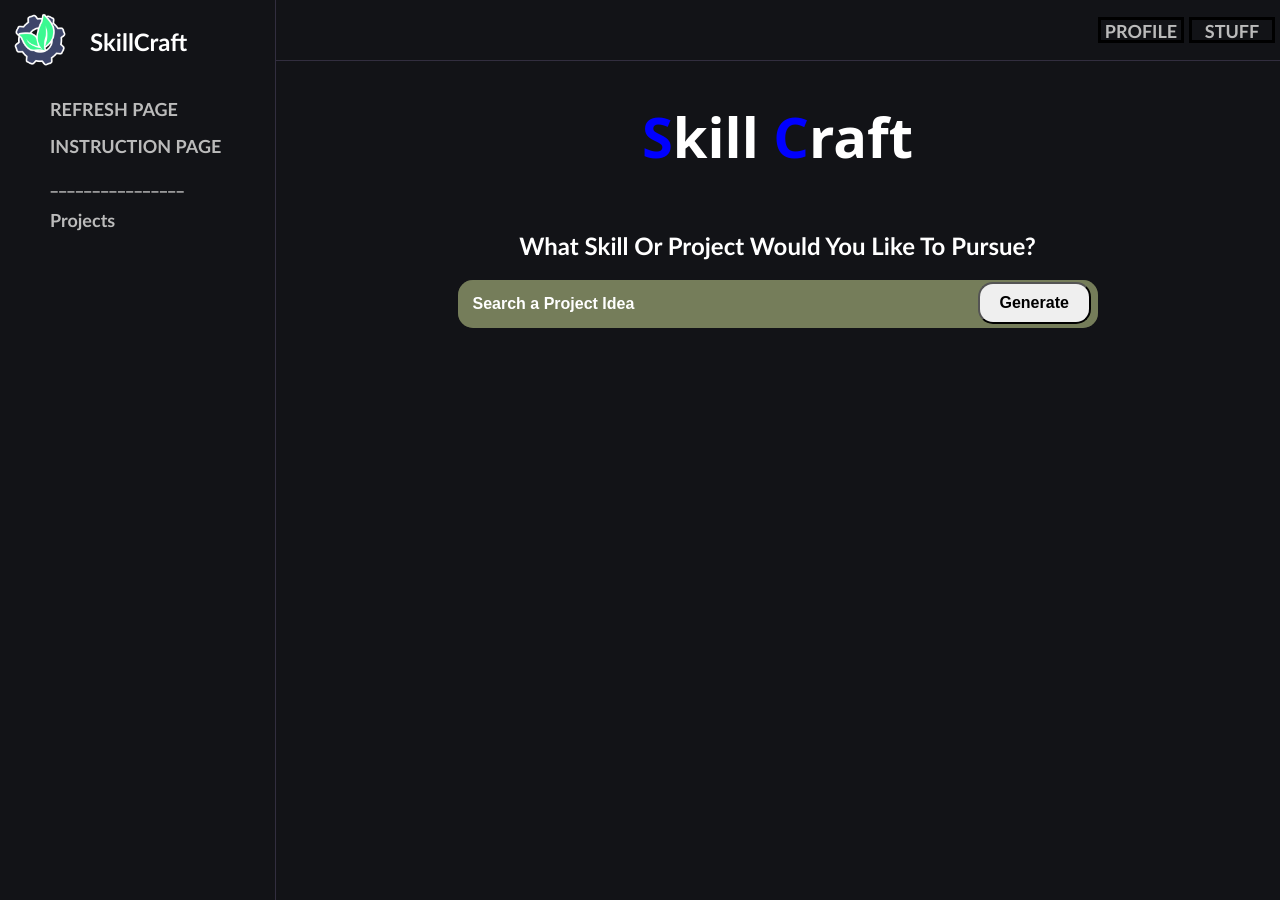
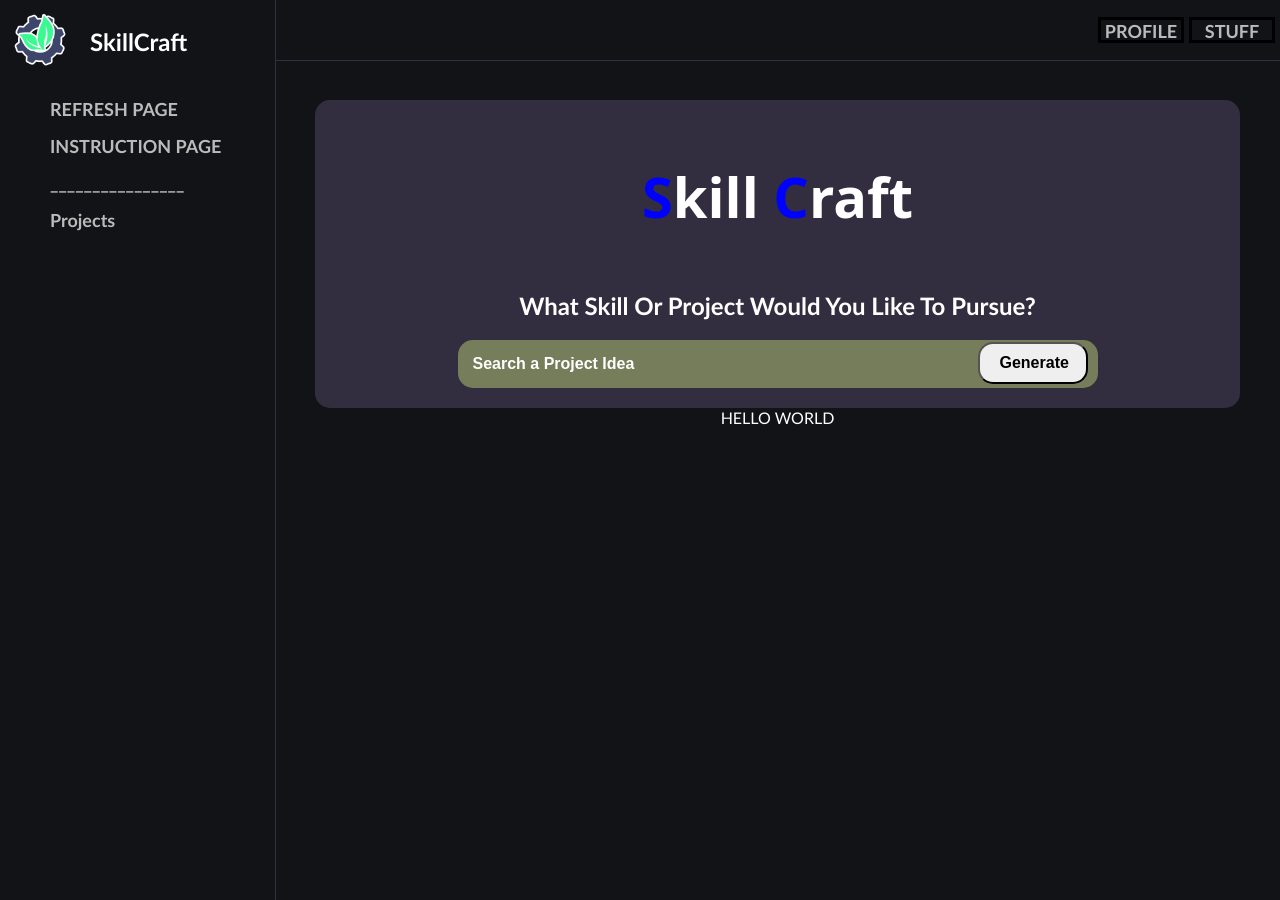
Before and after one commit to Kyros0718/SkillCraft, a Flask app: page / in a window 1280 px wide. Run offline with Flask 2, Linux system fonts and the light colour scheme.

Commit message:
add boxes to main body and fix structure

```diff
--- a/front_end/static/css/style.css
+++ b/front_end/static/css/style.css
@@ -1,10 +1,13 @@
-/*MAIN BODY*/
+/***** WEB_STRUCTURE *****/
 body {
     margin: 0;
     padding: 0;
-    overflow: hidden;
 }
 
+
+
+
+/*~~~~~~~~~~~~~~~~~~~~~~~~~ LOADING PAGE ~~~~~~~~~~~~~~~~~~~~~~~~~*/
 
 /*LOADING PAGE*/
 .loading-container {
@@ -40,35 +43,50 @@ body {
 }
 
 
-.main-body {
+
+
+/*~~~~~~~~~~~~~~~~~~~~~~~~~ WEBSITE PAGE ~~~~~~~~~~~~~~~~~~~~~~~~~*/
+
+/***** PAGE_SETTING *****/
+.website-container {
     display: none;
-    color:white;
-    font-family: 'Trebuchet MS', 'Lucida Sans Unicode', 'Lucida Grande', 'Lucida Sans', Arial, sans-serif;
-}
-
-/*NAVIGATION BAR SETTING*/
-:root {
-    --left-nav-width: 275px;
-    --top-nav-height: 60px;
-    --nav-back-color: #121317;
-    --nav-logo-text-color: white;
-    --nav-text-color: rgb(187, 187, 187);
-    --nav-border: 1px solid rgb(50, 46, 63);
 }
 
 
-/*TOP NAVIGATION BAR*/
+
+/***** STRUCTURE_SETTING *****/
+:root {
+    --background-color: #121317;
+
+    --left-nav-width: 275px;
+    --top-nav-height: 60px;
+    --nav-border: 1px solid rgb(50, 46, 63);
+
+    --nav-logo-text-color: white;
+    --nav-text-color: rgb(187, 187, 187);
+    --body-text-color: white;
+
+    --text-font: 'Trebuchet MS', 'Lucida Sans Unicode', 'Lucida Grande', 'Lucida Sans', Arial, sans-serif;
+
+    --body-margin: 40px;
+    --bin-padding: 20px;
+}
+
+
+
+/*_______________ TOP NAVIGATION BAR _______________*/
 .top-nav {
     position: fixed;
     top: 0;
-    left: var(--left-nav-width); /*2px=left_nav_border_thickness*/
-    background-color: var(--nav-back-color);
+    left: var(--left-nav-width);
+    background-color: var(--background-color);
     height: var(--top-nav-height);
     width: calc(100% - var(--left-nav-width));
     color: var(--nav-text-color);
     display: flex;
     justify-content: flex-end;
     border-bottom: var(--nav-border);
+    font-family: var(--text-font);
 }.top-nav ul {
     list-style: none;
     display: flex;
@@ -90,16 +108,18 @@ body {
 }
 
 
-/*LEFT NAVIGATION BAR*/
+
+/*_______________ LEFT NAVIGATION BAR _______________*/
 .left-nav {
     position:fixed;
     top: 0;
     left: 0;
     height: 100%;
     width: var(--left-nav-width);
-    background-color: var(--nav-back-color);
+    background-color: var(--background-color);
     color: var(--nav-logo-text-color);
     border-right: var(--nav-border);
+    font-family: var(--text-font);
 }.left-nav ul {
     list-style: none;
     margin: 0;
@@ -128,17 +148,34 @@ body {
 }
 
 
-/*ADJUSTED BODY*/
-.adjust-body {
+
+/*_______________ MAIN BODY _______________*/
+.main-body {
     position: fixed;
     top: var(--top-nav-height);
+    display: flex;
+    flex-direction: column;
+    align-items: center;
     left: var(--left-nav-width);
     width: calc(100% - var(--left-nav-width));
     height: calc(100% - var(--top-nav-height));
+    background-color: var(--background-color);
+    color: var(--body-text-color);
+    font-family: var(--text-font);
+    padding-top: var(--body-margin);
+}
+
+
+/*----- project search bin -----*/
+.project-search-box{
+    overflow: hidden;
     display: flex;
     flex-direction: column;
+    background-color: rgb(50, 46, 63);
+    width: calc(100% - 2 * var(--body-margin) - 2 * var(--bin-padding));
+    border-radius:15px;
     align-items: center;
-    background-color: #121317;
+    padding: var(--bin-padding);
 }
 
 
@@ -165,6 +202,7 @@ body {
 .input-container {
     display: flex;
     border-radius: 15px;
+    width: 640px;
     background-color: #3a3d2d;
     border-color: white;
 }
@@ -191,6 +229,7 @@ body {
 /*SUBMIT BUTTON*/
 .submit-button {
     padding: 10px 20px;
+    width: 110px;
     border-radius: 15px;
     margin-top: 2.5px;
     margin-left: -120px;
@@ -216,8 +255,8 @@ body {
     padding-bottom: 10px;
     cursor: pointer;
     transition: background-color 0.3s;
-    text-align: left; /* Left-align the items */
-    width: 100%; /* Set the width of the items to match the search bar */
+    text-align: left;
+    width: 100%;
 }.result-item:is(:last-child) {
     border-bottom-left-radius: 15px;
     border-bottom-right-radius: 15px;
--- a/front_end/static/js/script.js
+++ b/front_end/static/js/script.js
@@ -12,11 +12,11 @@ window.addEventListener('load', function () {
   // Simulate a delay to keep the loading screen visible for a longer period (e.g., 1.5 seconds).
   setTimeout(function () {
       const loadingContainer = document.querySelector('.loading-container');
-      const content = document.querySelector('.main-body');
+      const content = document.querySelector('.website-container');
 
       loadingContainer.style.display = 'none';
       content.style.display = 'block';
-  }, 1500); // 1500 milliseconds = 1.5 seconds
+  }, 0); // 1500 milliseconds = 1.5 seconds
 });
 
 
--- a/front_end/templates/index.html
+++ b/front_end/templates/index.html
@@ -19,8 +19,9 @@
         <p>L o a d i n g . . .</p>
     </div>
 
+    <div class="website-container">
         <div class="main-body">
-        <div class="adjust-body">
+            <div class="project-search-box">
                 <div id="page-title">
                     <h1>Skill <span>C</span>raft</h1>
                 </div>
@@ -53,6 +54,12 @@
                 </div>
             </div>
 
+            <div class="walkthrough-bin">
+                HELLO WORLD
+            </div>
+
+        </div>
+
         <nav class="top-nav">
             <ul>
                 <li><a href="">PROFILE</a></li>
```
Also changed, not shown: front_end/static/js/loading_page.js (deleted, +0 -64 lines). Lines whose indentation alone changed are shown as unchanged.
